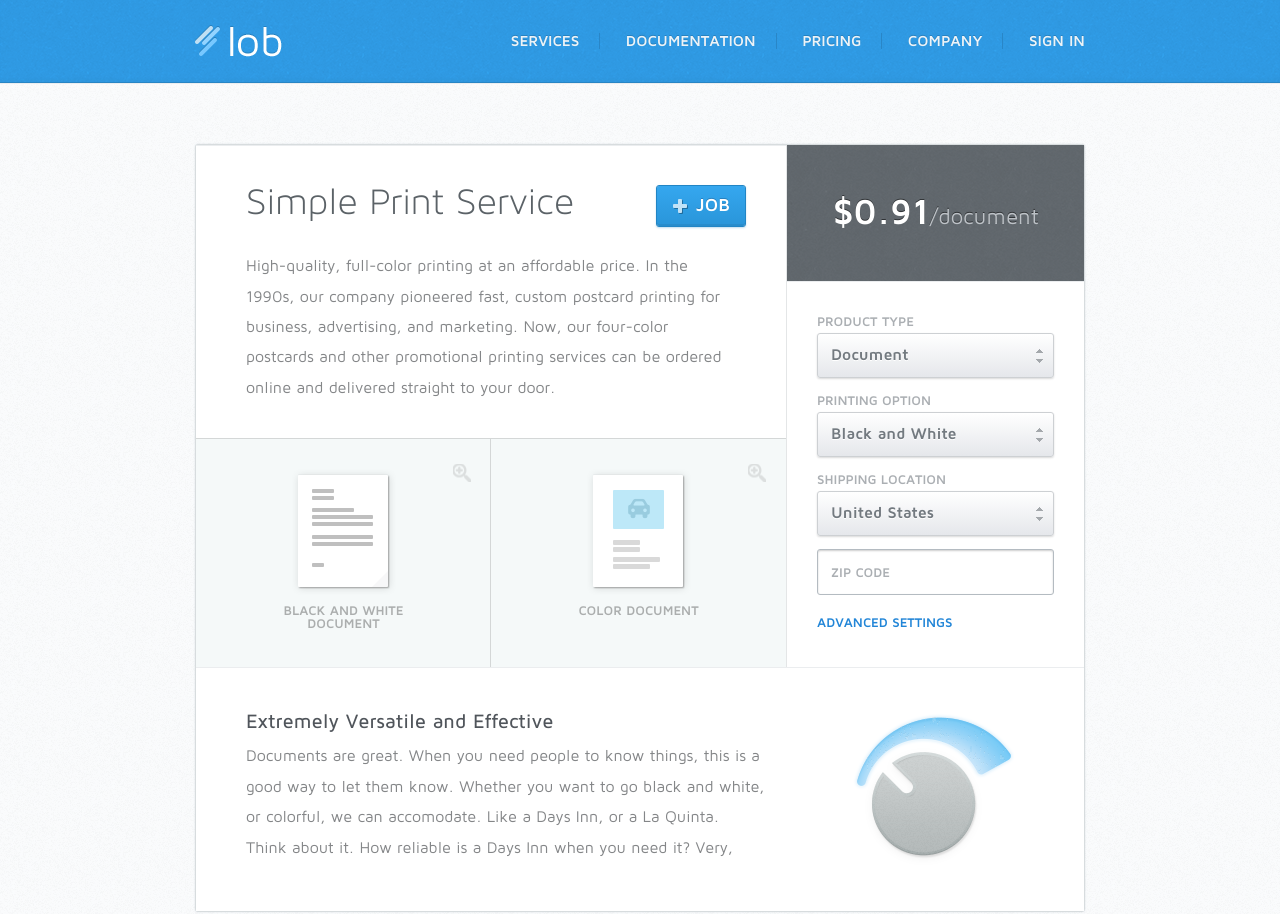
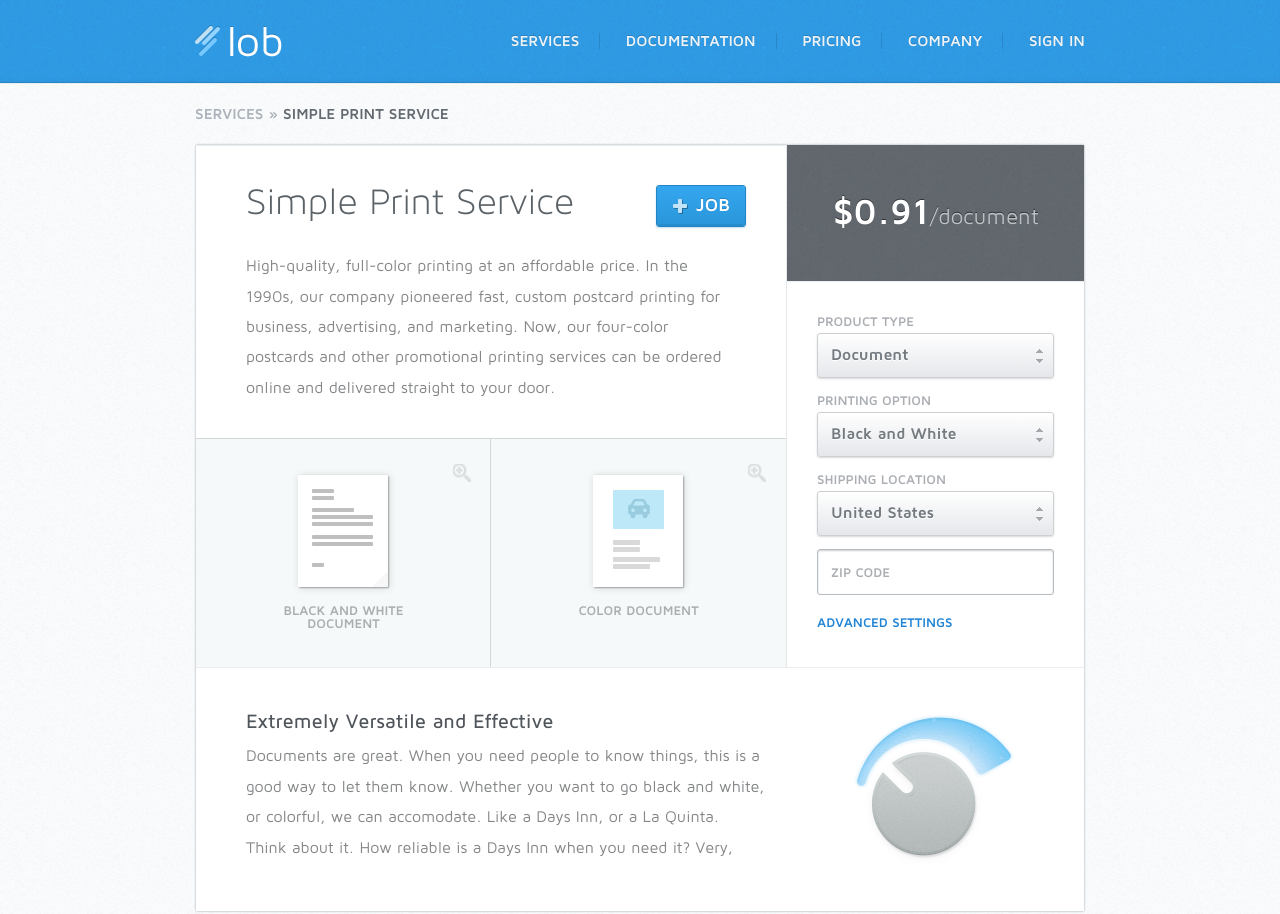
Before and after one commit to idigit/lob, a plain HTML site: page product.html in a window 1280 px wide. Shown: the top 914 px of the page. Drawn offline with Linux system fonts and the light colour scheme.

Commit message:
Adding Breadcrumbs.
Signed-off-by: Enrique Ramírez <me@enrique-ramirez.com>

```diff
--- a/css/main.css
+++ b/css/main.css
@@ -1100,3 +1100,15 @@ footer ul li a:hover {
   text-align: center;
   width: 200px;
 }
+
+/* Breadcrumbs */
+.breadcrumbs {
+  color: #abb2ba;
+  font-family: "MavenPro-Bold";
+  font-size: 15px;
+  margin: -2.5em 0 1.5em;
+  text-transform: uppercase;
+}
+
+.breadcrumbs a {color: #abb2ba;}
+.breadcrumbs strong {color: #626970;}
--- a/product.html
+++ b/product.html
@@ -24,6 +24,12 @@
 
   <div class="medium">
     <section class="clearfix">
+
+      <nav class="breadcrumbs">
+        <a href="#">Services</a>
+        &raquo;
+        <strong>Simple Print Service</strong>
+      </nav>
 
       <div class="box">
 
```
